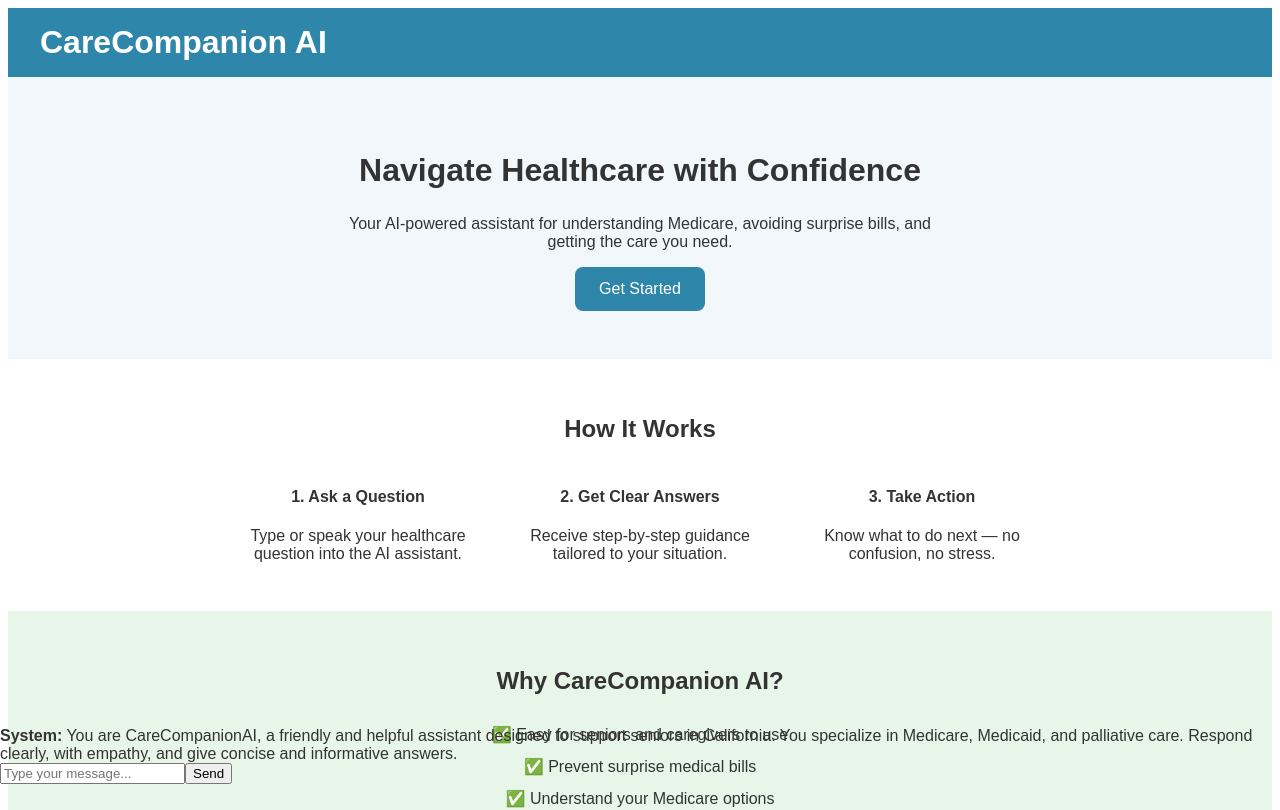
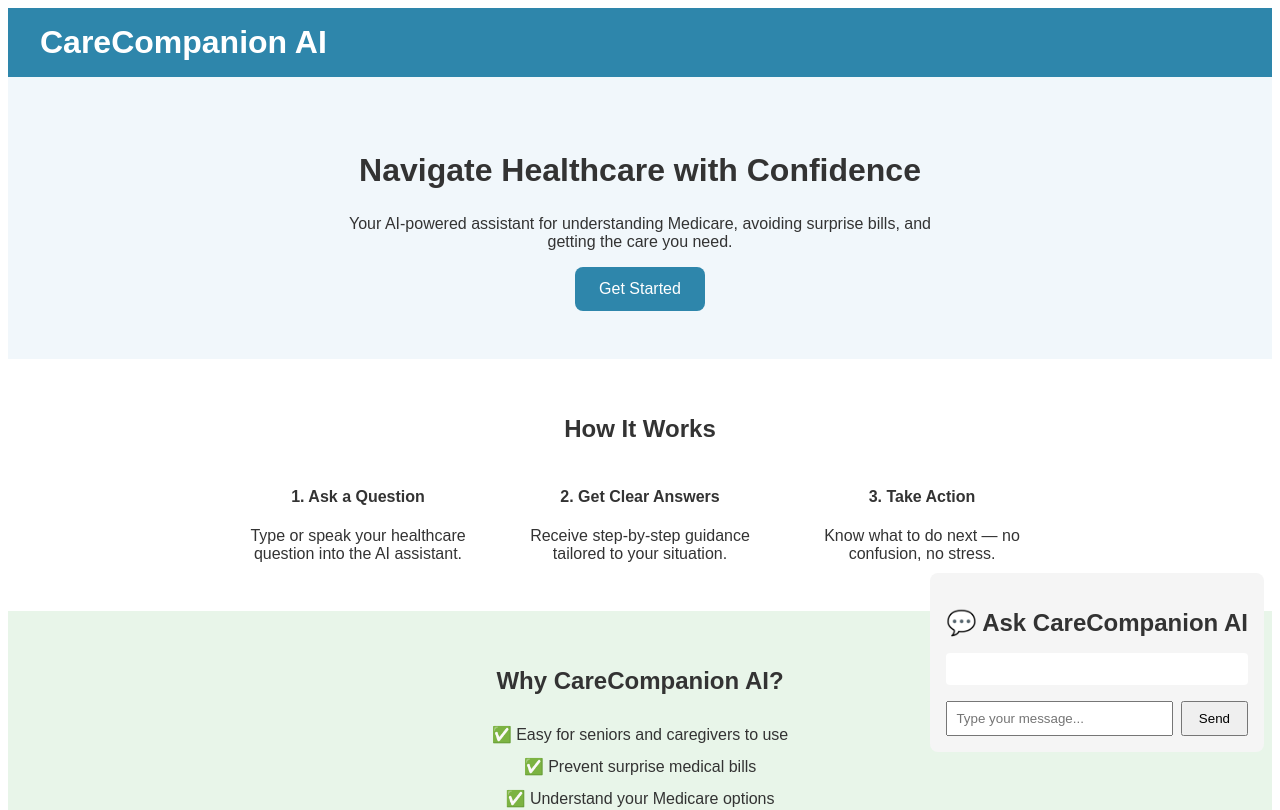
Before and after one commit to scalisek3/carecompanionai-frontend, a React (Create React App) app: page / in a window 1280 px wide. Shown: the top 810 px of the page. Built offline with nearby package versions, Linux system fonts and the light colour scheme.

Commit message:
Update GPTChatBot.js
chat

```diff
--- a/src/components/GPTChatBot.js
+++ b/src/components/GPTChatBot.js
@@ -6,7 +6,7 @@ const GPTChatBot = () => {
     {
       role: 'system',
       content:
-        'You are CareCompanionAI, a friendly and helpful assistant designed to support seniors in California. You specialize in Medicare, Medicaid, and palliative care. Respond clearly, with empathy, and give concise and informative answers.'
+        'You are CareCompanionAI, a friendly and helpful assistant designed to support seniors in their Healthcare Journey. You specialize in Medicare, Medicaid, and all relative Healthcare options. Respond clearly, with empathy, and give concise and informative answers with suggestions on next steps.'
     }
   ]);
 
@@ -31,29 +31,35 @@ const GPTChatBot = () => {
       setMessages([...newMessages, assistantReply]);
     } catch (error) {
       console.error('Error:', error);
+      alert('Something went wrong. Please try again later.');
     } finally {
       setLoading(false);
     }
   };
 
   return (
-    <div>
-      {/* Basic chat UI here */}
-      <div>
-        {messages.map((msg, index) => (
-          <div key={index}>
-            <strong>{msg.role === 'user' ? 'You' : msg.role === 'assistant' ? 'Bot' : 'System'}:</strong> {msg.content}
+    <div style={{ maxWidth: '600px', margin: '2rem auto', padding: '1rem', backgroundColor: '#f5f5f5', borderRadius: '8px' }}>
+      <h2 style={{ textAlign: 'center', marginBottom: '1rem' }}>💬 Ask CareCompanion AI</h2>
+      <div style={{ maxHeight: '300px', overflowY: 'auto', marginBottom: '1rem', backgroundColor: '#fff', padding: '1rem', borderRadius: '4px' }}>
+        {messages
+          .filter((msg) => msg.role !== 'system')
+          .map((msg, i) => (
+            <div key={i} style={{ marginBottom: '0.5rem' }}>
+              <strong>{msg.role === 'user' ? 'You' : 'Bot'}:</strong> {msg.content}
             </div>
           ))}
       </div>
+      <div style={{ display: 'flex', gap: '0.5rem' }}>
         <input
           value={input}
           onChange={e => setInput(e.target.value)}
           placeholder="Type your message..."
+          style={{ flexGrow: 1, padding: '0.5rem' }}
         />
-      <button onClick={handleSend} disabled={loading}>
+        <button onClick={handleSend} disabled={loading} style={{ padding: '0.5rem 1rem' }}>
           {loading ? 'Sending...' : 'Send'}
         </button>
+      </div>
     </div>
   );
 };
```
Lines whose indentation alone changed are shown as unchanged.
